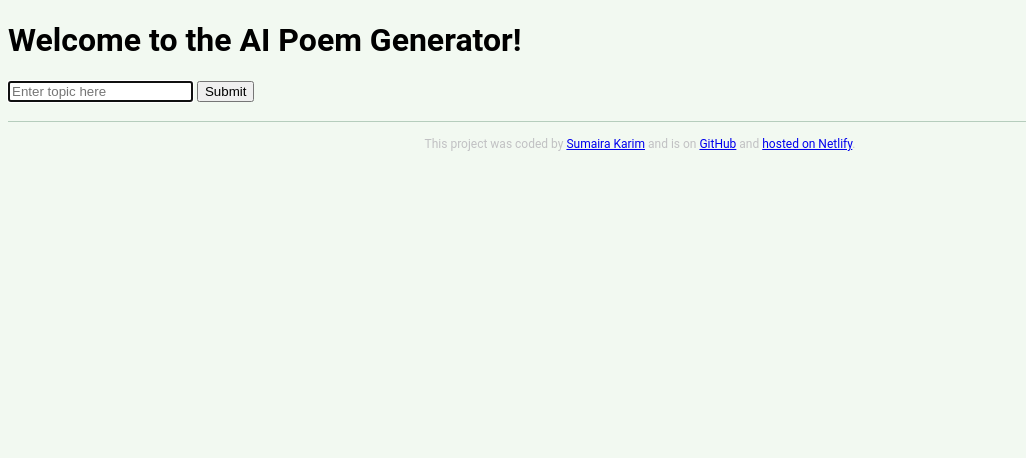
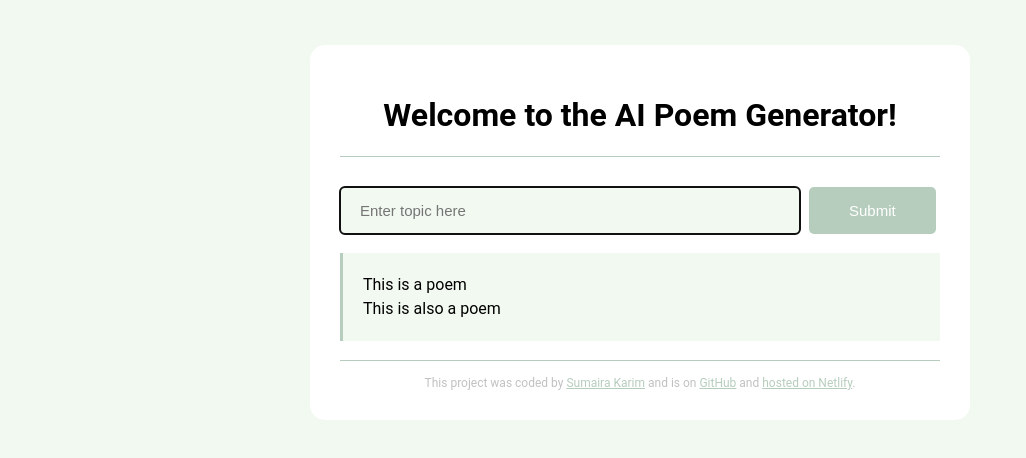
Before and after one commit to sumikarim/AI-Poem-Generator, a plain HTML site: page index.html in a window 1280 px wide. Shown: the whole page, without its empty margins (0-1026 px from the left). Drawn offline with Linux system fonts and the light colour scheme.

Commit message:
CSS added

```diff
--- a/index.html
+++ b/index.html
@@ -7,21 +7,37 @@
     <title>AI Poem Generator</title>
   </head>
   <body>
+    <div class="box">
       <header>
         <h1>Welcome to the AI Poem Generator!</h1>
       </header>
       <main>
         <form>
-        <input type="text" placeholder="Enter topic here" autofocus required />
-        <input type="submit" />
+          <input
+            type="text"
+            placeholder="Enter topic here"
+            autofocus
+            required
+            class="poem-input"
+          />
+          <input type="submit" class="submit-button" />
         </form>
         <br />
+        <div class="poem">
+          This is a poem<br />
+          This is also a poem
+        </div>
+        <br />
       </main>
+
       <footer>
         This project was coded by
         <a href="https://github.com/sumikarim" target="_blank">Sumaira Karim</a>
         and is on
-      <a href="https://github.com/sumikarim/AI-Poem-Generator" target="_blank">
+        <a
+          href="https://github.com/sumikarim/AI-Poem-Generator"
+          target="_blank"
+        >
           GitHub</a
         >
         and
@@ -30,5 +46,6 @@
         >.
       </footer>
       <script src="index.js"></script>
+    </div>
   </body>
 </html>
--- a/style.css
+++ b/style.css
@@ -1,6 +1,54 @@
 body {
   background-color: #f2f9f1;
   font-family: "Roboto", sans-serif;
+}
+
+a {
+  color: #b6cdbd;
+}
+
+.box {
+  background: white;
+  max-width: 600px;
+  margin: 45px auto;
+  border-radius: 15px;
+  padding: 30px;
+}
+
+header {
+  margin-bottom: 30px;
+  border-bottom: 1px solid #b6cdbd;
+}
+
+h1 {
+  text-align: center;
+}
+
+.poem-input {
+  background-color: #f2f9f1;
+  border: none;
+  border-radius: 5px;
+  width: 70%;
+  font-size: 15px;
+  padding: 15px 20px;
+}
+
+.submit-button {
+  background-color: #b6cdbd;
+  border: none;
+  border-radius: 5px;
+  color: white;
+  font-size: 15px;
+  padding: 15px 40px;
+  margin-left: 5px;
+}
+
+.poem {
+  font-size: 16px;
+  line-height: 24px;
+  background-color: #f2f9f1;
+  border-left: 3px solid #b6cdbd;
+  padding: 20px;
 }
 
 footer {
```
Lines whose indentation alone changed are shown as unchanged.
